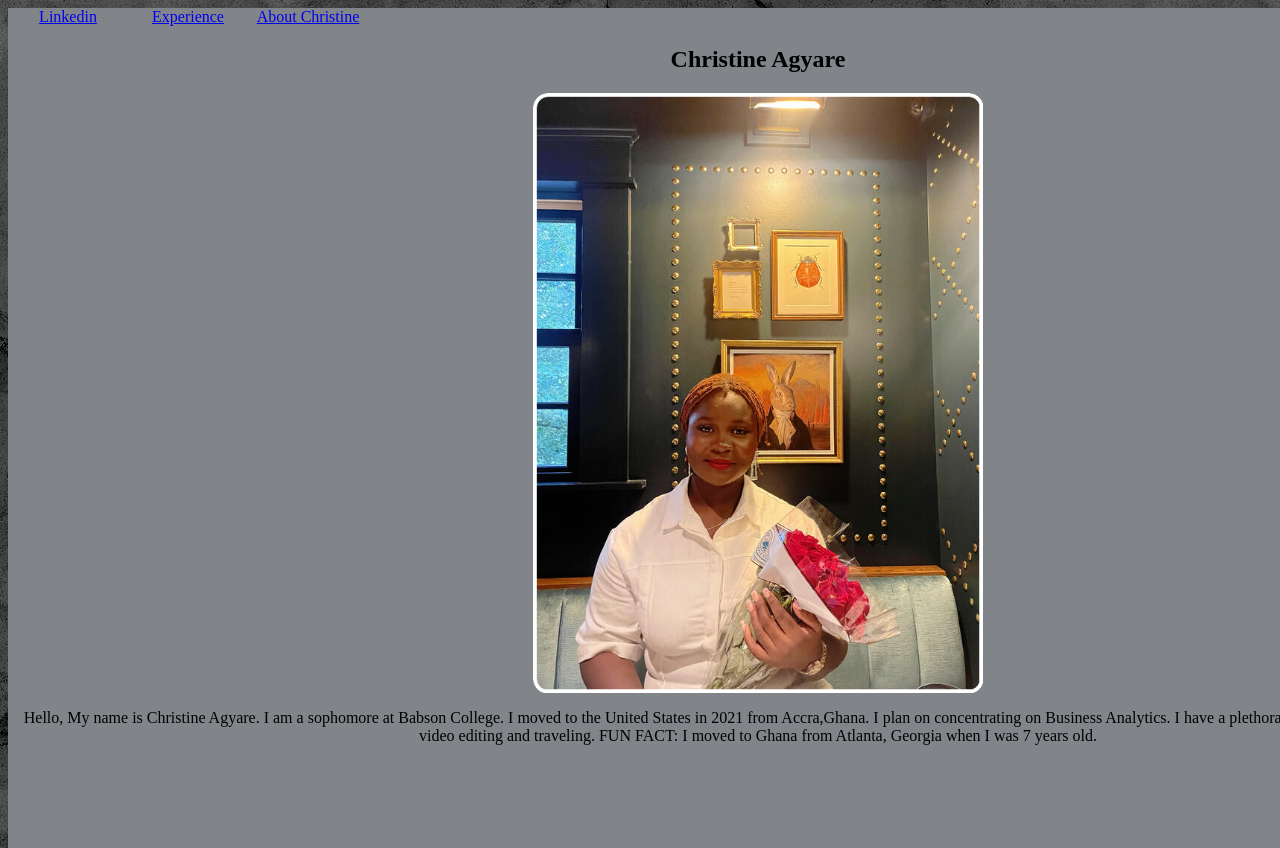
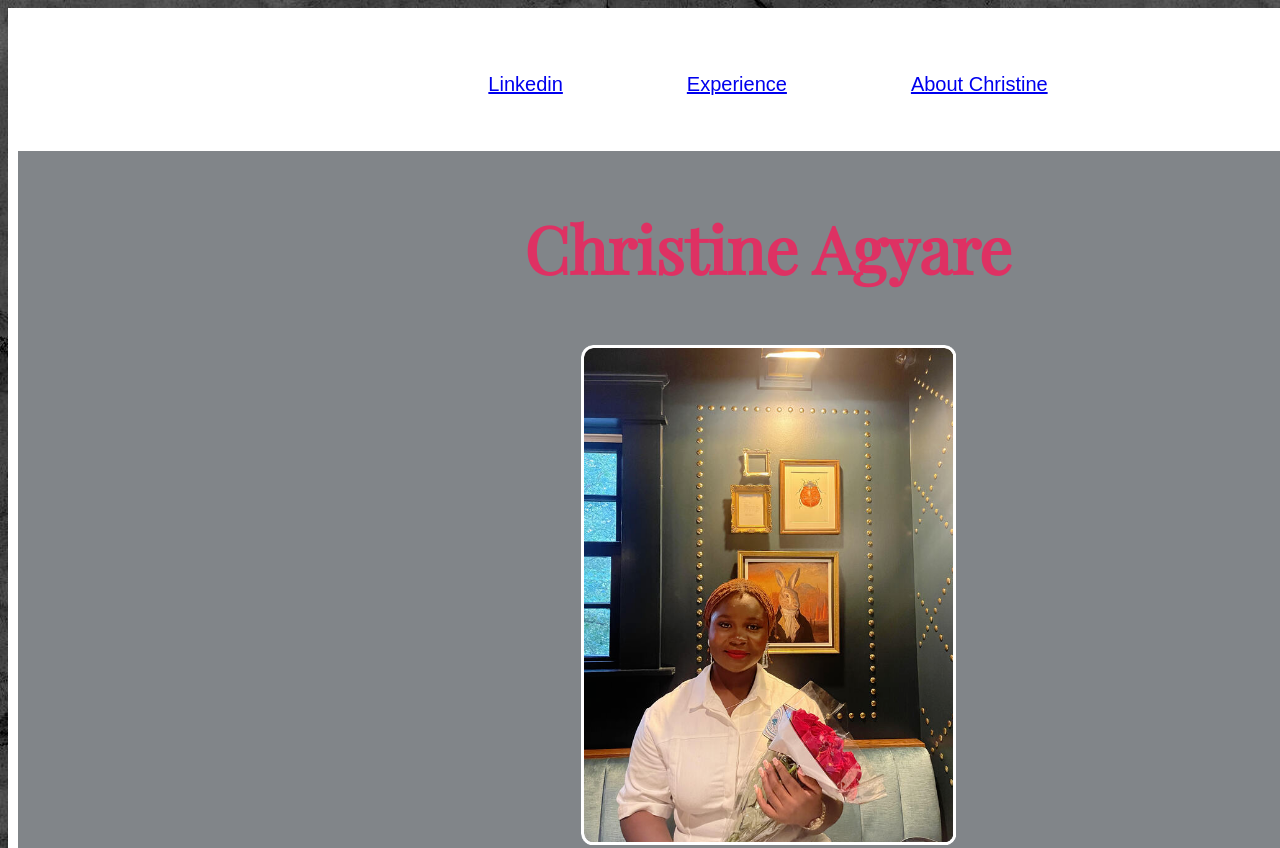
Before and after one commit to christineagyare/christineagyare.github.io, a plain HTML site: page index.html in a window 1280 px wide. Shown: the top 848 px of the page. Drawn offline with nearby package versions, Linux system fonts and the light colour scheme; a web font is replaced by a local one.

Commit message:
part 2.4

```diff
--- a/index.html
+++ b/index.html
@@ -2,9 +2,27 @@
 <html lang="en" dir="ltr">
   <head>
     <meta charset="utf-8">
+    <link rel="preconnect" href="https://fonts.googleapis.com">
+    <link href="https://fonts.googleapis.com/css2?family=Playfair+Display:ital@0;1&display=swap" rel="stylesheet">
     <title>Christine's Website</title>
 
       <style>
+
+      body{
+            font-family: 'Playfair Display', serif;
+            }
+
+            h1 {
+                font-size: 65px;
+                color: #DE3163;
+            }
+
+p {
+  font-size: 35px;
+  color:  #fff;
+
+}
+
           body{
           background-image: url("background.jpg");
           background-size: auto;
@@ -15,12 +33,13 @@
 #main {
   width: 1500px;
   height: 1200px;
-  margin: center;
+  margin: auto;
   background-color: #818589;
+    border: 10px solid white;
 }
 
 #domski{
-  width: 30%;
+  width: 25%;
 
 }
 
@@ -34,25 +53,50 @@
 
 nav{
 
-  width: 170px;
-  height: 50px;
-  background-color: #00ced1
+  width: 175px;
+  height: 55px;
+  background-color: #00ced1;
 
 }
+
+
+.GFG {
+              background-color: white;
+              border: 20px solid white;
+              color: green;
+              padding: 5px 10px;
+              display: inline-block;
+              font-size: 20px;
+              margin: 10px 30px;
+              cursor: pointer;
+              color:  #fff;
+
+          }
+
+
   #nav-ul{
 margin: 0;
 padding: 0;
 list-style-type: none;
+text-align: center;
+padding: 5px 5px;
+border: 15px solid white;
+background-color: white;
+  display: block;
+  color: red;
+  color:  #fff;
 
 }
 
 .nav{
 display: table-cell;
-width: 120px;
+width: 1200px;
 height:5px;
 text-decoration: none;
 text-align: center;
 vertical-align: top;
+
+
 
 }
 
@@ -69,9 +113,9 @@ vertical-align: top;
 <nav>
 
  <ul id="nav-ul">
-  <li class="nav"><a href="https://linkedin.com/in/christine-agyare-932288234">Linkedin</a></li>
-  <li class="nav"><a href="experience.html">Experience</a></li>
-  <li class="nav"><a href="aboutme.html">About Christine</a></li>
+  <button class="GFG"><a href="https://linkedin.com/in/christine-agyare-932288234">Linkedin</a></li></button>
+  <button class="GFG"><a href="experience.html">Experience</a></li> </button>
+  <button class="GFG"><a href="aboutme.html">About Christine</a></li> </button>
 
  </ul>
 
@@ -81,8 +125,8 @@ vertical-align: top;
 
  <p style="text-align:center">Hello, My name is Christine Agyare. I am a sophomore at Babson College.
    I moved to the United States in 2021 from Accra,Ghana.
-   I plan on concentrating on Business Analytics. I have a plethora of interests; reading, swimming, video editing and traveling.
-   FUN FACT: I moved to Ghana from Atlanta, Georgia when I was 7 years old.
+   I plan on concentrating on Business Analytics. At Babson, I am a memeber of BASO (Babson African Student Organization) E-board, a CWEL Scholar and a memebr of the Babson National Society of Leadership and Success Chapter.
+   I have a plethora of interests; reading, swimming, video editing and traveling.
   </p>
 
 
```
